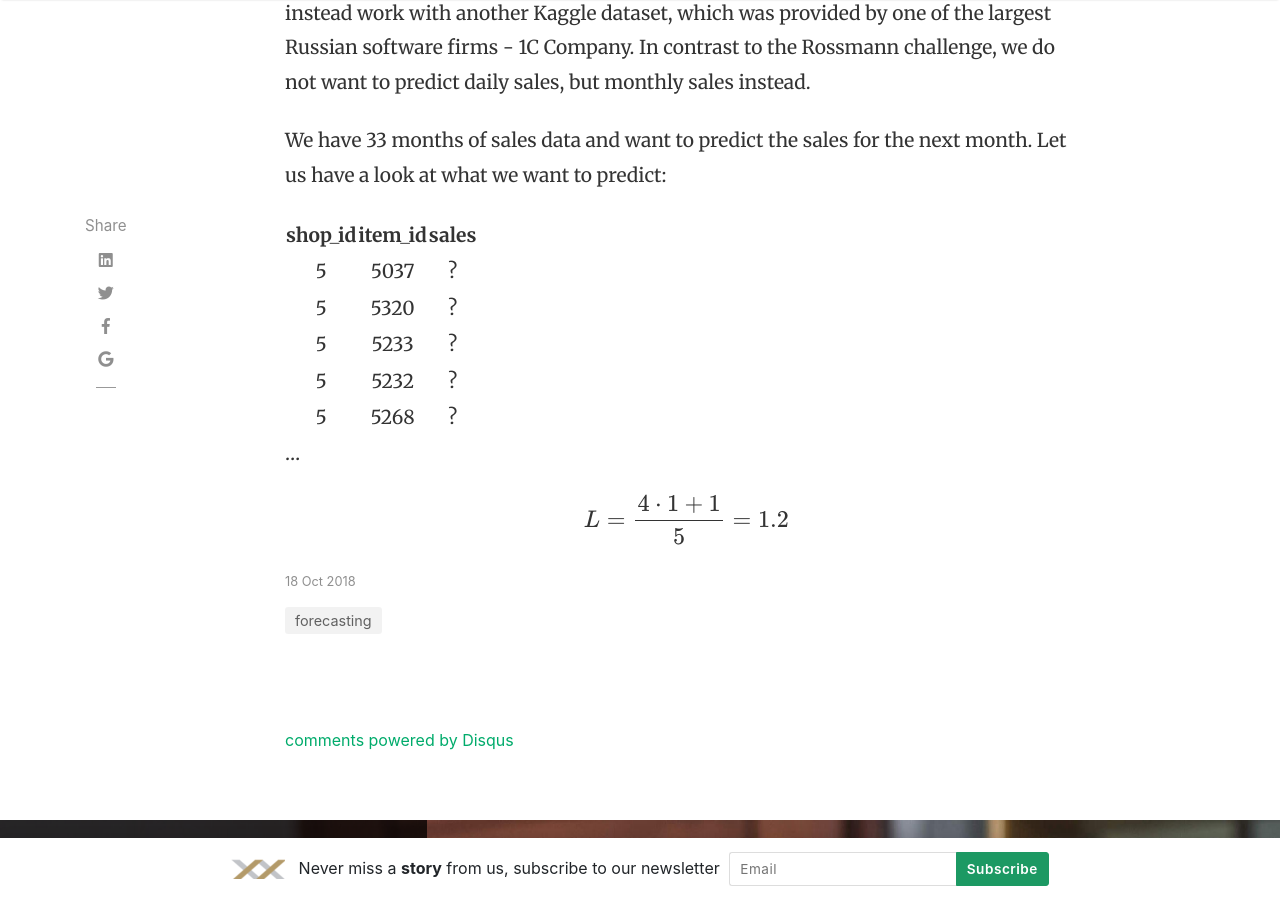
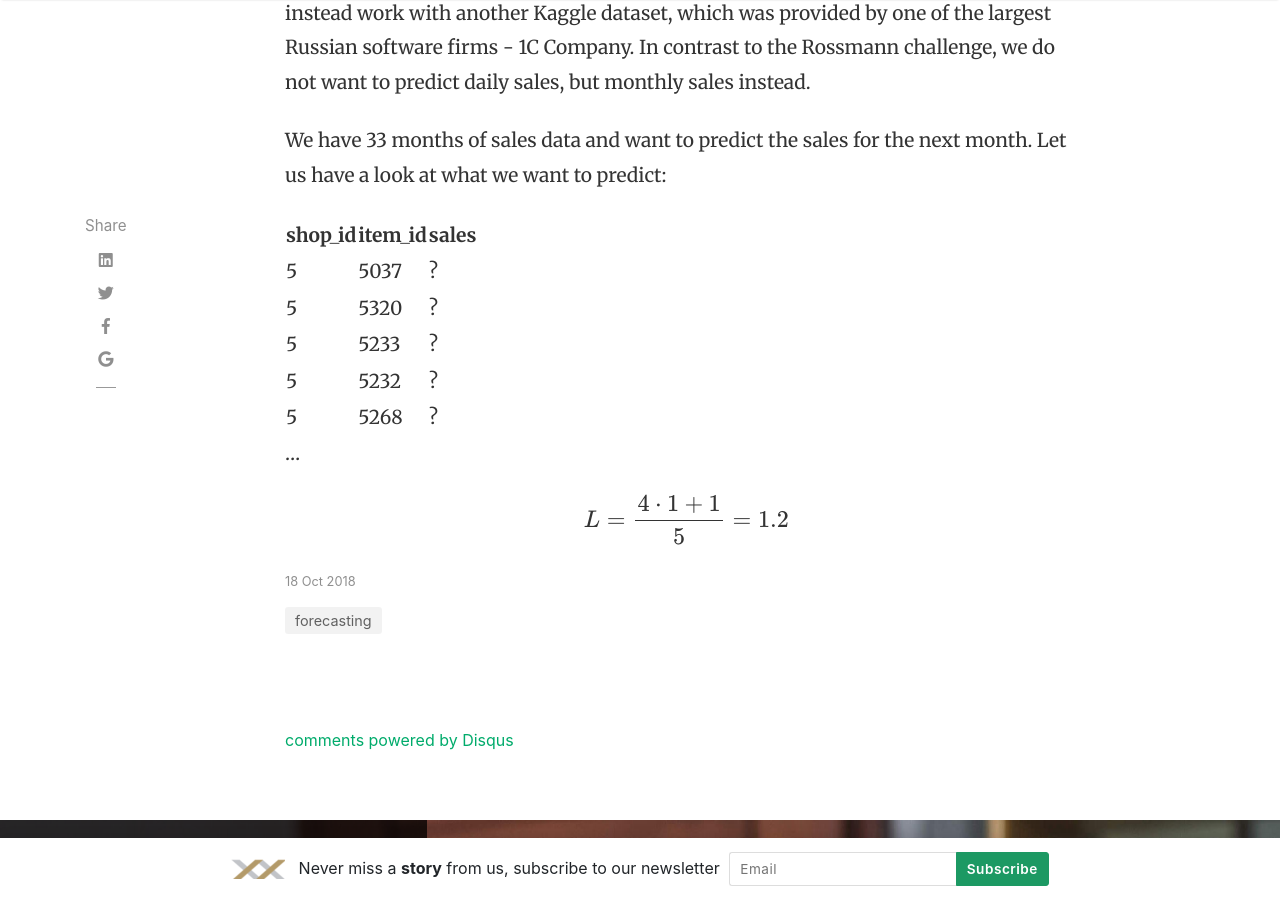
Before and after one commit to oliverweisse/exxai.github.io, a Jekyll site: the page built from _posts/2018-10-18-sales-prediction.md, in a window 1280 px wide and 900 px high, scrolled down 1602 px. Built offline with Jekyll 4.4.1, drawn with Linux system fonts in a browser that asks for light colours; nearby versions of some CDN libraries; formulas are drawn with MathJax 3; comment, search, counter and statistics services are not loaded.

Commit message:
Update table

```diff
--- a/_posts/2018-10-18-sales-prediction.md
+++ b/_posts/2018-10-18-sales-prediction.md
@@ -35,13 +35,13 @@ In contrast to the Rossmann challenge, we do not want to predict daily sales, bu
 We have 33 months of sales data and want to predict the sales for the next month.
 Let us have a look at what we want to predict:
 
-|shop_id|item_id|sales|
-|:-----:|:-----:|:---:|
-|5|5037|?
-|5|5320|?
-|5|5233|?
-|5|5232|?
-|5|5268|?
+shop_id | item_id | sales
+--- | --- | ---
+5 | 5037 | ?
+5 | 5320 | ?
+5 | 5233 | ?
+5 | 5232 | ?
+5 | 5268 | ?
 
 ...
 
```
